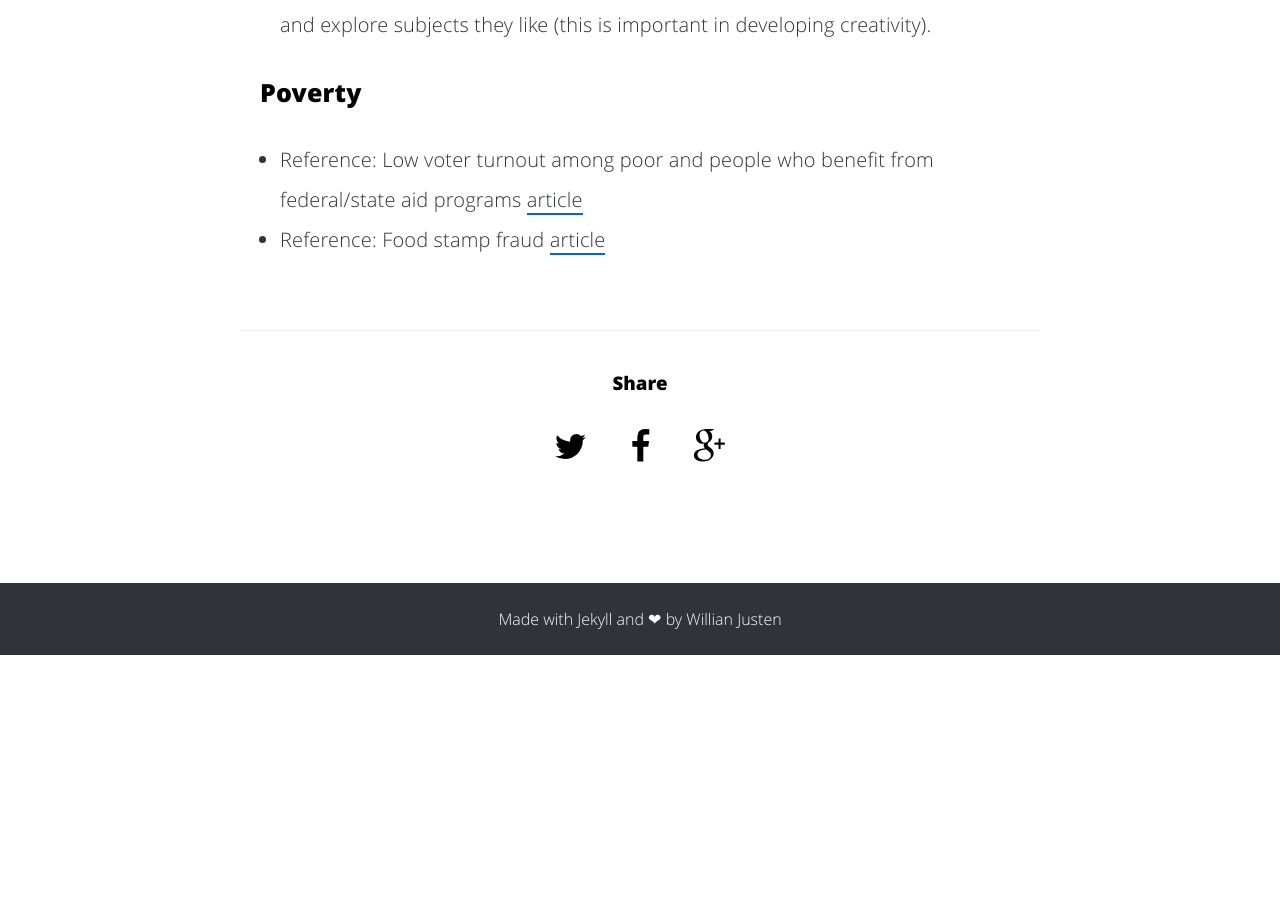
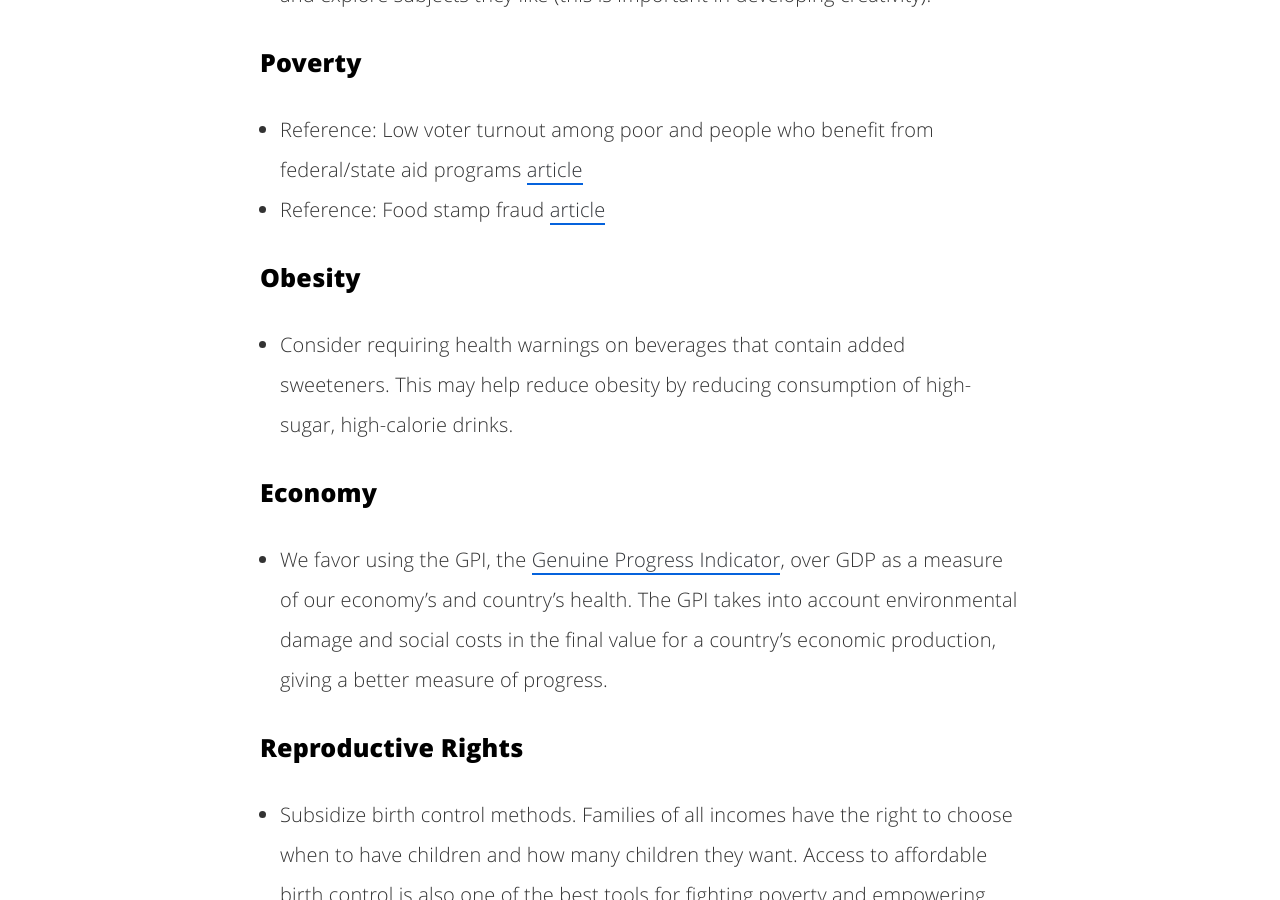
Before and after one commit to UnsolvedCypher/improving-america, a Jekyll site: the page built from ideas.md, in a window 1280 px wide and 900 px high, scrolled down 6625 px. Built offline with Jekyll 4.4.1, drawn with Linux system fonts in a browser that asks for light colours; before the commit the page ends 7280 px from its top, so only the background shows below that; some of the changed text lies outside the part shown.

Commit message:
Reproductive Rights, GPI, and Health Warnings

```diff
--- a/ideas.md
+++ b/ideas.md
@@ -82,7 +82,7 @@ Stefan's Third Proposal
 ### Currency
 - Investigate switching to plastic bills, which are far more durable than paper bills and save money in the long term
 - Stop minting pennies or find a way to make minting coins cheaper
-
+a
 ### Native Americans
 - We must not forget about Native Americans and what we have done to them in the past
 - We must find ways to provide good education to Native Americans
@@ -113,3 +113,13 @@ Stefan's Fourth Proposal
 ### Poverty
 - Reference: Low voter turnout among poor and people who benefit from federal/state aid programs [article](http://www.nytimes.com/2015/11/22/opinion/sunday/who-turned-my-blue-state-red.html?smid=fb-nytimes&smtyp=cur&_r=0)
 - Reference: Food stamp fraud [article](http://www.nytimes.com/2013/12/19/us/food-stamp-fraud-in-the-underground-economy.html)
+
+### Obesity
+- Consider requiring health warnings on beverages that contain added sweeteners. This may help reduce obesity by reducing consumption of high-sugar, high-calorie drinks.
+
+### Economy
+- We favor using the GPI, the [Genuine Progress Indicator](https://en.wikipedia.org/wiki/Genuine_progress_indicator), over GDP as a measure of our economy's and country's health. The GPI takes into account environmental damage and social costs in the final value for a country's economic production, giving a better measure of progress.
+
+### Reproductive Rights
+- Subsidize birth control methods. Families of all incomes have the right to choose when to have children and how many children they want. Access to affordable birth control is also one of the best tools for fighting poverty and empowering women, many of whom are dragged into poverty as a result of having children.
+- Although women fulfill a truly essential role in our society, bearing the next generation of Americans, they are often punished for their hard work. Having children hurts a woman's career and is very expensive in terms of money, time, and energy. A tax break or child support fee paid out to pregnant women and mothers of underage children would help thank women for their hard work and at the same time make edducation and child care more affordable.
```
